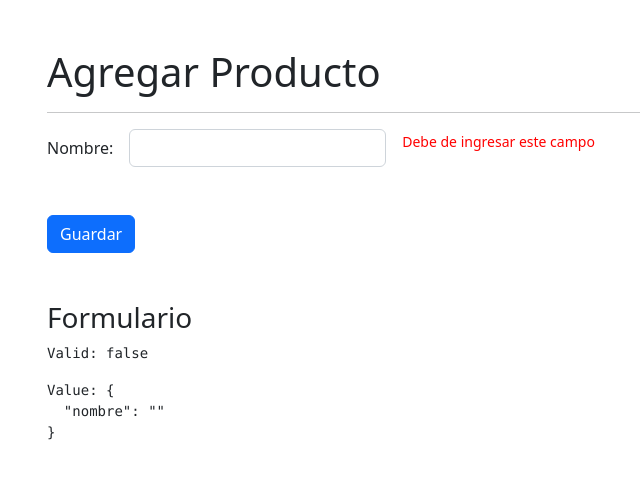
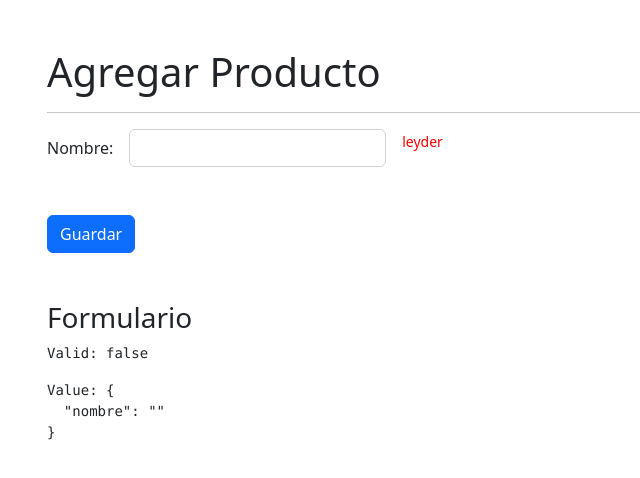
Before and after one commit to lelequinter/11-directivasApp, an Angular app: page /productos/agregar in a window 1280 px wide. Shown: the top 478 px of the page, without its empty margins (35-675 px from the left). Built offline with nearby package versions, Linux system fonts and the light colour scheme.

Commit message:
Reaccionar a los cambios en tiempo real

```diff
--- a/src/app/productos/pages/agregar/agregar.component.html
+++ b/src/app/productos/pages/agregar/agregar.component.html
@@ -15,7 +15,7 @@
         *ngIf="tieneError('nombre')"
         error-msg
         color="red"
-        mensaje="Debe de ingresar este campo"
+        [mensaje]="texto1"
       >
         Este campo es requerido
       </span>
@@ -24,7 +24,7 @@
 
   <div class="row mt-5">
     <div class="col">
-      <button class="btn btn-primary">Guardar</button>
+      <button class="btn btn-primary" (click)="cambiarNombre()">Guardar</button>
     </div>
   </div>
 </form>
--- a/src/app/productos/pages/agregar/agregar.component.ts
+++ b/src/app/productos/pages/agregar/agregar.component.ts
@@ -8,6 +8,8 @@ import { FormBuilder, FormGroup, Validators } from '@angular/forms';
   ]
 })
 export class AgregarComponent implements OnInit {
+
+  texto1: string = 'leyder'
 
   miFormulario: FormGroup = this.fb.group(
     {
@@ -24,4 +26,8 @@ export class AgregarComponent implements OnInit {
     return this.miFormulario.get(campo)?.invalid || false;
   }
 
+  cambiarNombre(){
+    this.texto1 = 'Quintero'
+  }
+
 }
--- a/src/app/shared/directives/error-msg.directive.ts
+++ b/src/app/shared/directives/error-msg.directive.ts
@@ -1,9 +1,9 @@
-import { Directive, ElementRef, Input, OnInit } from '@angular/core';
+import { Directive, ElementRef, Input, OnChanges, OnInit, SimpleChanges } from '@angular/core';
 
 @Directive({
   selector: '[error-msg]'
 })
-export class ErrorMsgDirective implements OnInit {
+export class ErrorMsgDirective implements OnInit, OnChanges {
 
   @Input() color: string = 'red';
   @Input() mensaje: string = 'Campo requerido';
@@ -11,13 +11,16 @@ export class ErrorMsgDirective implements OnInit {
   htmlElement: ElementRef<HTMLElement>;
 
   constructor(private el: ElementRef<HTMLElement>) {
-    // console.log('constructor directive');
-    // console.log(el);
-
     this.htmlElement = el;
   }
+
+  ngOnChanges(changes: SimpleChanges): void {
+    const mensaje = changes["mensaje"].currentValue;
+    console.log(mensaje);
+    this.setMsg();
+  }
+
   ngOnInit(): void {
-    // console.log('ngOnInit directive');
     this.setColor();
     this.setMsg();
   }
```
